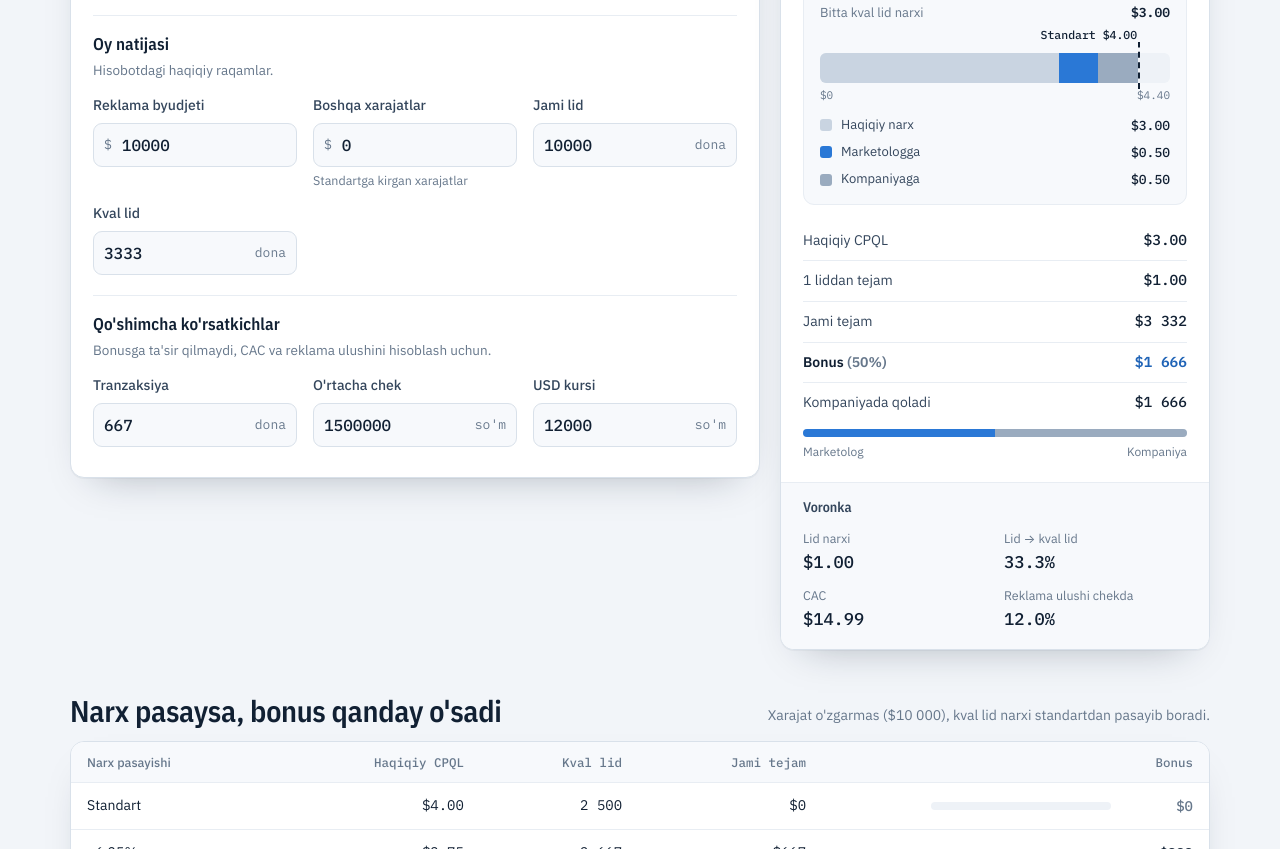
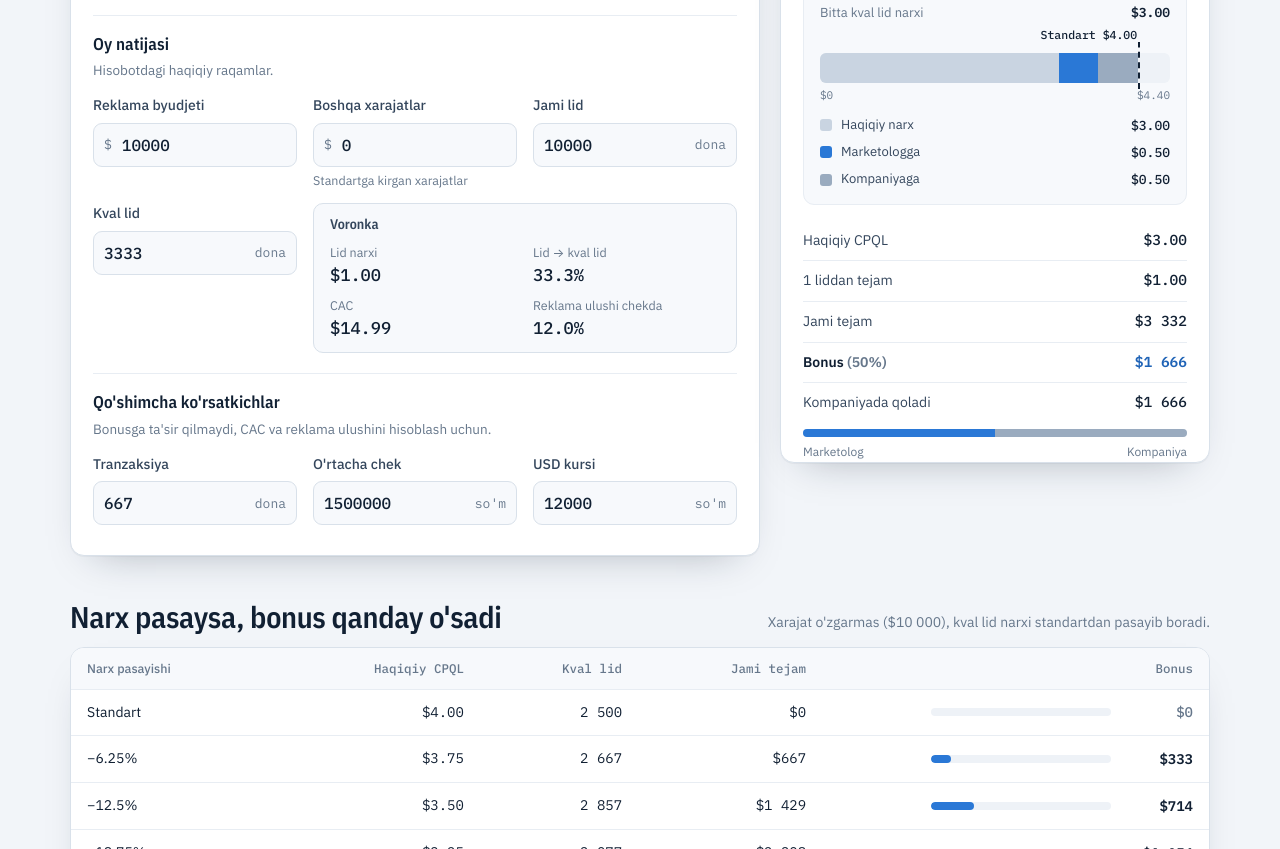
Before and after one commit to forwork7002/tejamkorlik-bonusi, a plain HTML site: page index.html in a window 1280 px wide. Shown: the part 652-1501 px from the top of the page. Drawn offline with nearby package versions, Linux system fonts and the light colour scheme.

Commit message:
Voronka blokini Kval lid yoniga ko'chirish

```diff
--- a/index.html
+++ b/index.html
@@ -173,6 +173,7 @@ legend{font:600 17px/1.2 var(--f-head);letter-spacing:.005em;padding:0;margin-bo
 .extra h3{grid-column:1/-1;margin:0;font:600 14px/1.2 var(--f-head);color:var(--ink-2)}
 .kv .k{font-size:12.5px;color:var(--muted);margin-bottom:3px}
 .kv .v{font:500 17px/1.2 var(--f-mono);font-variant-numeric:tabular-nums}
+.fields .extra{grid-column:span 2;margin:0;padding:12px 16px 14px;border:1px solid var(--line);border-radius:10px;gap:10px 16px}
 
 /* ---------- Sections ---------- */
 section.block{margin-top:44px}
@@ -261,7 +262,7 @@ footer p{margin:0 0 6px;max-width:80ch}
   .hm{display:none}
   .fact-body{padding:0 12px 16px}
 }
-@media (max-width:360px){.fields{grid-template-columns:1fr}}
+@media (max-width:360px){.fields{grid-template-columns:1fr}.fields .extra{grid-column:1/-1}}
 @media (prefers-reduced-motion:reduce){*,*::before,*::after{transition:none!important;animation:none!important}}
 </style>
 </head>
@@ -310,6 +311,13 @@ footer p{margin:0 0 6px;max-width:80ch}
           <div class="field"><label for="i-other">Boshqa xarajatlar</label><div class="inp"><span class="u pre">$</span><input id="i-other" inputmode="decimal" autocomplete="off" value="0"></div><span class="hint">Standartga kirgan xarajatlar</span></div>
           <div class="field"><label for="i-leads">Jami lid</label><div class="inp"><input id="i-leads" inputmode="numeric" autocomplete="off" value="10000"><span class="u">dona</span></div></div>
           <div class="field"><label for="i-q">Kval lid</label><div class="inp"><input id="i-q" inputmode="numeric" autocomplete="off" value="3333"><span class="u">dona</span></div></div>
+          <div class="extra">
+            <h3>Voronka</h3>
+            <div class="kv"><div class="k">Lid narxi</div><div class="v" id="x-lead">—</div></div>
+            <div class="kv"><div class="k">Lid → kval lid</div><div class="v" id="x-conv">—</div></div>
+            <div class="kv"><div class="k">CAC</div><div class="v" id="x-cac">—</div></div>
+            <div class="kv"><div class="k">Reklama ulushi chekda</div><div class="v" id="x-share">—</div></div>
+          </div>
         </div>
       </fieldset>
       <fieldset>
@@ -361,13 +369,6 @@ footer p{margin:0 0 6px;max-width:80ch}
         <div class="cap"><span>Marketolog</span><span>Kompaniya</span></div>
       </div>
 
-      <div class="extra">
-        <h3>Voronka</h3>
-        <div class="kv"><div class="k">Lid narxi</div><div class="v" id="x-lead">—</div></div>
-        <div class="kv"><div class="k">Lid → kval lid</div><div class="v" id="x-conv">—</div></div>
-        <div class="kv"><div class="k">CAC</div><div class="v" id="x-cac">—</div></div>
-        <div class="kv"><div class="k">Reklama ulushi chekda</div><div class="v" id="x-share">—</div></div>
-      </div>
     </aside>
   </div>
 
```
